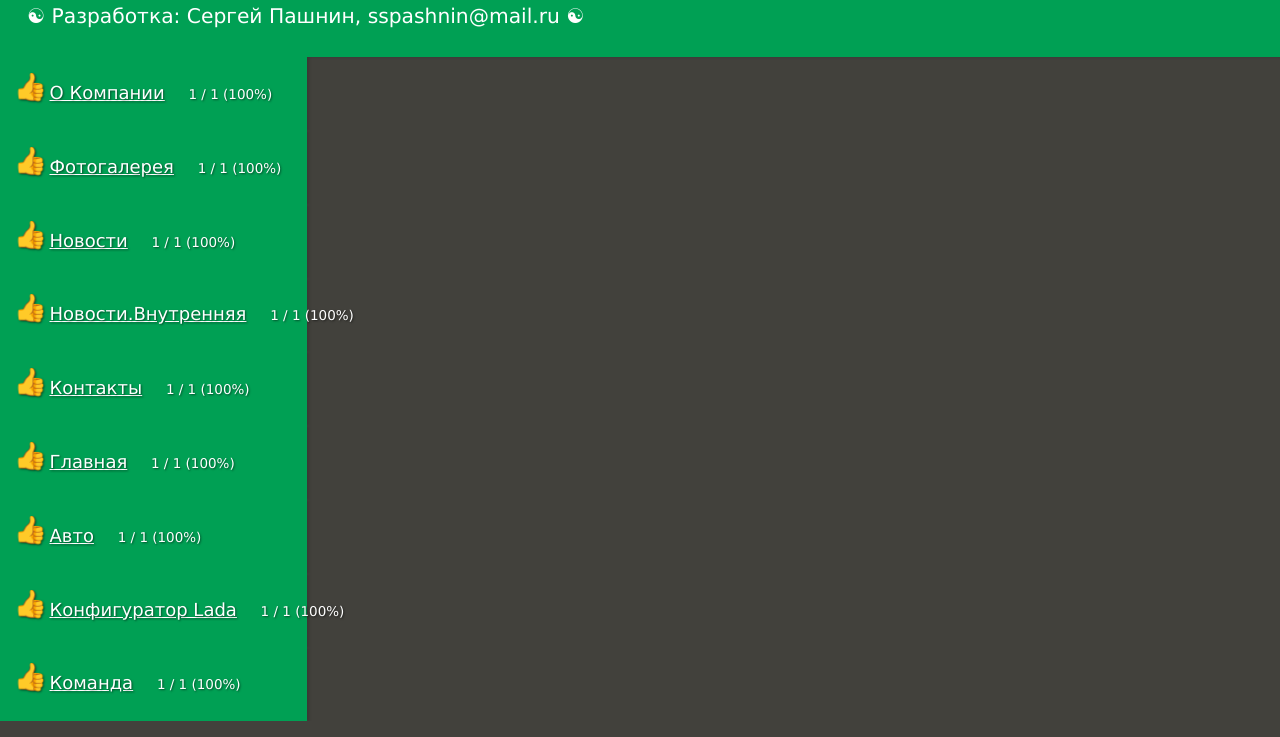
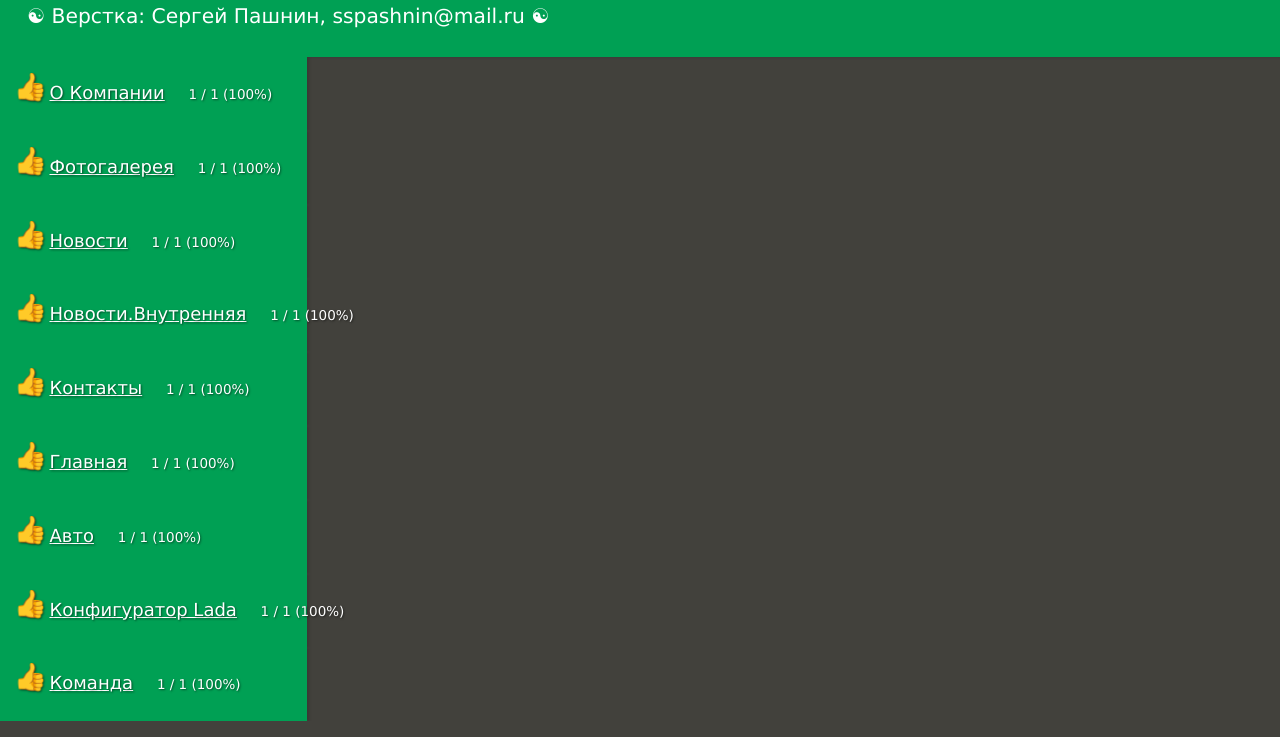
Before and after one commit to sspinit88/sks, a plain HTML site: page index.html in a window 1280 px wide. Shown: the part 63-800 px from the top of the page. Drawn offline with nearby package versions, Linux system fonts and the light colour scheme; no server answers.

Commit message:
Верстка

```diff
--- a/index.html
+++ b/index.html
@@ -350,7 +350,7 @@ var Info = {
                 if(dn != 0 || ch != 0) {
                     return "Осталось &asymp; " +dn+" " + ch;
                 } else {
-                    return "☯ Разработка: Сергей Пашнин, sspashnin@mail.ru ☯";
+                    return "☯ Верстка: Сергей Пашнин, sspashnin@mail.ru ☯";
                 }
 
             }
```
